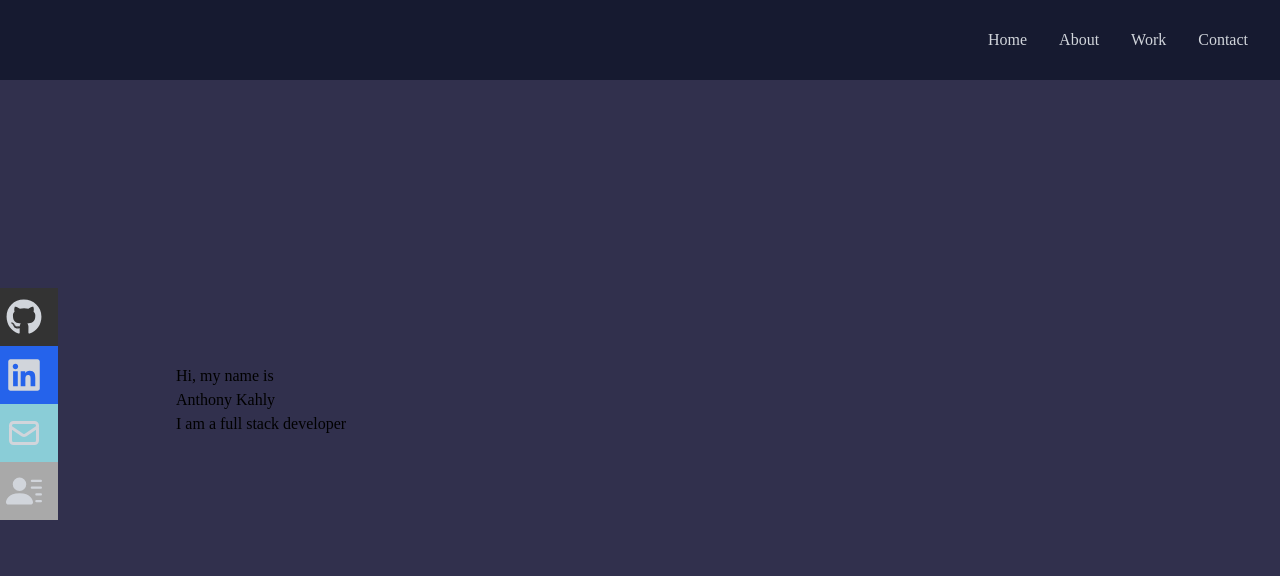
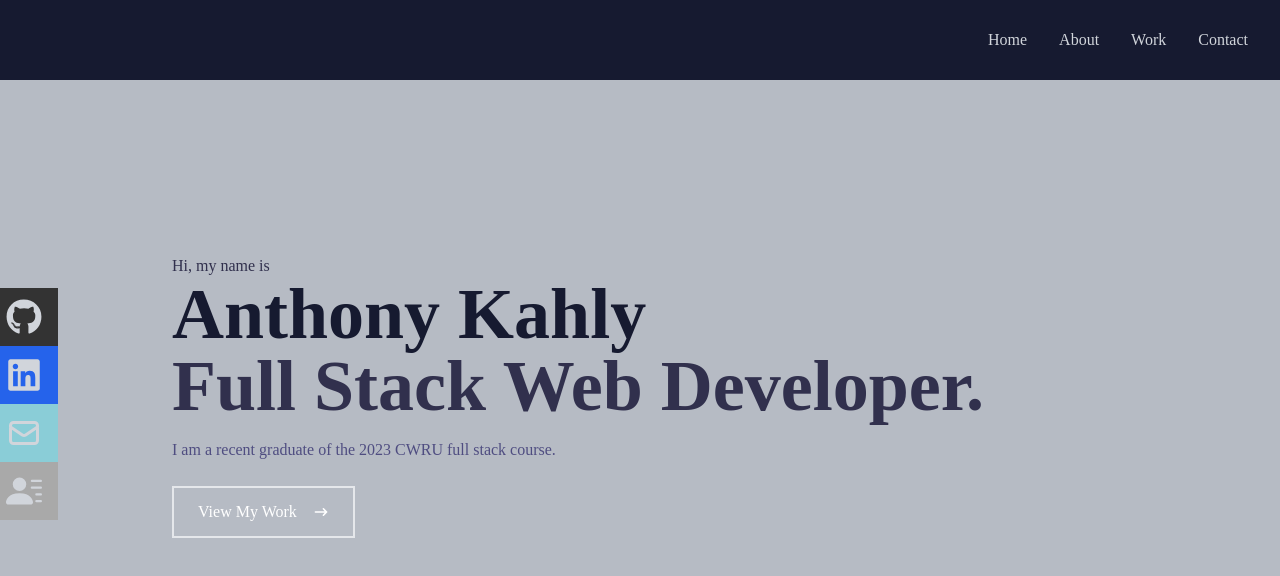
Before and after one commit to Anthonykahly/20-react-portfolio, a React (Create React App) app: page / in a window 1280 px wide. Shown: the top 576 px of the page. Built offline with nearby package versions, Linux system fonts and the light colour scheme.

Commit message:
added new components

```diff
--- /dev/null
+++ b/src/components/About.jsx
@@ -0,0 +1,9 @@
+import React from 'react'
+
+const About = () => {
+  return (
+    <div>About</div>
+  )
+}
+
+export default About
--- /dev/null
+++ b/src/components/Contact.jsx
@@ -0,0 +1,9 @@
+import React from 'react'
+
+const Contact = () => {
+  return (
+    <div>Contact</div>
+  )
+}
+
+export default Contact
--- a/src/components/Hero.jsx
+++ b/src/components/Hero.jsx
@@ -1,20 +1,32 @@
-import React from 'react'
-import {HiArrowNarrowRight} from 'react-icons/hi'
+import React from "react";
+import { HiArrowNarrowRight } from "react-icons/hi";
 
 const Hero = () => {
   return (
-    <div name="hero" className="w-full h-screen bg-[#31304D]">
+    <div name="home" className="w-full h-screen bg-[#B6BBC4]">
+      {/* Container */}
+      <div className="max-w-[1000px] mx-auto px-8 flex flex-col justify-center h-full">
+        <p className="text-[#31304D]">Hi, my name is</p>
+        <h1 className="text-4xl sm:text-7xl font-bold text-[#161A30]">
+          Anthony Kahly
+        </h1>
+        <h2 className="text-4xl sm:text-7xl font-bold text-[#31304D]">
+          Full Stack Web Developer.
+        </h2>
+        <p className="text-[#4f4d81] py-4 max-w-[700px]">
+          I am a recent graduate of the 2023 CWRU full stack course.
+        </p>
+        <div>
+          <button className="text-white group border-2 px-6 py-3 my-2 flex items-center hover:bg-[#161A30] hover:[#31304D]">
+            View My Work
+            <span className="group-hover:rotate-90 duration-300">
+              <HiArrowNarrowRight className="ml-4 " />
+            </span>
+          </button>
+        </div>
+      </div>
+    </div>
+  );
+};
 
-        {/* Container */}
-        <div className="max-w-[1000px] mx-auto px-9 flex flex-col justify-center h-full">
-            <p>Hi, my name is</p>
-            <h1>Anthony Kahly</h1>
-            <h2>I am a full stack developer</h2>
-            <p></p>
-         </div>
-
-    </div>
-  )
-}
-
-export default Hero
+export default Hero;
--- /dev/null
+++ b/src/components/Work.jsx
@@ -0,0 +1,9 @@
+import React from 'react'
+
+const Work = () => {
+  return (
+    <div>Work</div>
+  )
+}
+
+export default Work
```
